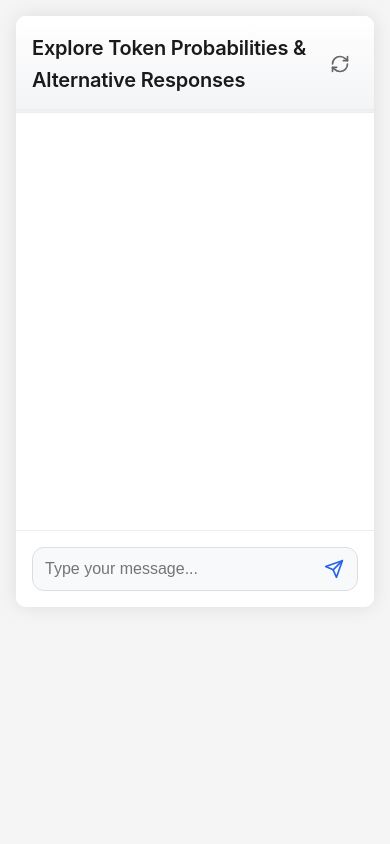
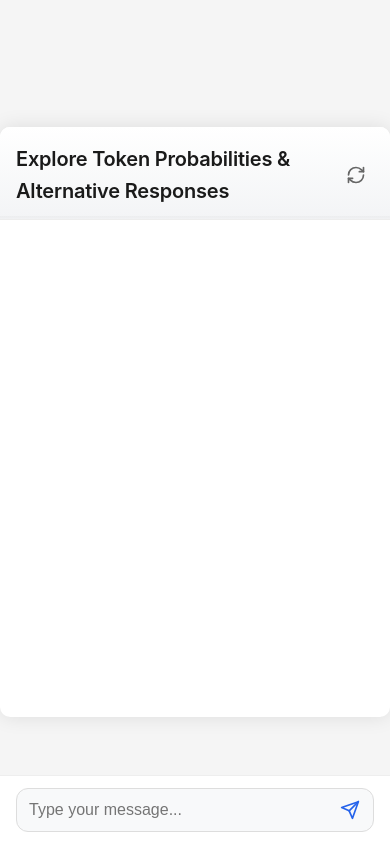
Before and after one commit to rdtiv/chatprob, a Next.js app: page / in a window 390 px wide. Built offline with nearby package versions, Linux system fonts and the light colour scheme.

Commit message:
Refactor ChatInterface styles to enhance layout consistency and responsiveness. Standardize height and position properties, adjust padding for chat header and message form, and ensure proper overflow handling across devices.

```diff
--- a/components/ChatInterface.js
+++ b/components/ChatInterface.js
@@ -189,36 +189,36 @@ export default function ChatInterface() {
       display: 'flex',
       justifyContent: 'center',
       width: '100%',
-      height: isIOS ? '100%' : 'auto',
-      backgroundColor: '#f5f5f5',
-      position: isIOS ? 'fixed' : 'relative',
+      height: '100%',
+      backgroundColor: isIOS ? '#fff' : '#f5f5f5',
+      position: 'fixed',
       top: 0,
       left: 0,
       right: 0,
-      bottom: 0
+      bottom: 0,
+      overflow: 'hidden'
     }}>
       <div className="chat-container" style={{
-        height: isIOS ? 'calc(var(--vh, 1vh) * 100)' : '70vh',
-        maxHeight: isIOS ? undefined : '700px',
+        height: '100%',
         display: 'flex',
         flexDirection: 'column',
-        position: isIOS ? 'fixed' : 'relative',
-        top: 0,
-        left: 0,
-        right: 0,
-        bottom: 0,
-        width: isIOS ? '100%' : '800px',
-        maxWidth: '100%',
+        position: 'relative',
+        width: '100%',
+        maxWidth: isIOS ? '100%' : '800px',
         overflowY: 'hidden',
-        paddingBottom: isIOS ? 'calc(env(safe-area-inset-bottom))' : 0,
         backgroundColor: '#fff',
-        ...(isIOS ? {} : { boxShadow: '0 0 20px rgba(0,0,0,0.1)' }),
-        margin: isIOS ? 0 : 'auto',
-        borderRadius: isIOS ? 0 : '10px'
+        ...(isIOS ? {} : {
+          boxShadow: '0 0 20px rgba(0,0,0,0.1)',
+          margin: 'auto',
+          borderRadius: '10px',
+          height: '70vh',
+          maxHeight: '700px'
+        })
       }}>
         <div className="chat-header" style={{
           padding: '1rem',
-          paddingTop: isIOS ? 'calc(env(safe-area-inset-top) + 0.5rem)' : '1rem',
+          paddingTop: isIOS ? 'calc(env(safe-area-inset-top) + 0.75rem)' : '1rem',
+          paddingBottom: '0.75rem',
           borderBottom: '1px solid #eee',
           backgroundColor: '#fff',
           flexShrink: 0,
@@ -256,7 +256,7 @@ export default function ChatInterface() {
           overflowY: 'auto',
           padding: '1rem',
           WebkitOverflowScrolling: 'touch',
-          paddingBottom: '1rem'
+          paddingBottom: isIOS ? 'calc(env(safe-area-inset-bottom) + 80px)' : '1rem'
         }}>
           {messages.map((message, index) => (
             <Message
@@ -308,11 +308,12 @@ export default function ChatInterface() {
         </div>
 
         <form onSubmit={handleSubmit} className="message-form" style={{
-          padding: '1rem',
+          padding: '0.75rem 1rem',
+          paddingBottom: isIOS ? 'calc(env(safe-area-inset-bottom) + 0.75rem)' : '0.75rem',
           borderTop: '1px solid #eee',
           backgroundColor: '#fff',
-          position: isIOS ? 'fixed' : 'sticky',
-          bottom: isIOS ? 'env(safe-area-inset-bottom)' : 0,
+          position: 'fixed',
+          bottom: 0,
           left: 0,
           right: 0,
           width: '100%',
```
